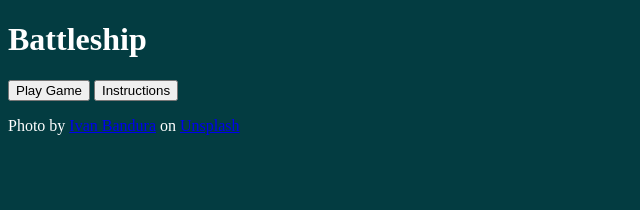
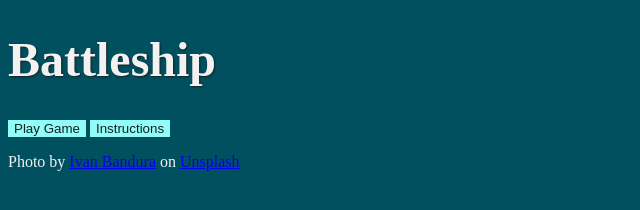
Before and after one commit to Hsoren31/battleship, a website built with webpack: page src/index.html in a window 1280 px wide. Shown: the whole page, without its empty margins (0-640 px from the left). Built offline with nearby package versions, Linux system fonts and the light colour scheme; files whose address does not match are found by name.

Commit message:
Style: Add color & font custom properties

```diff
--- a/src/style.css
+++ b/src/style.css
@@ -1,10 +1,45 @@
+:root {
+  /* font families */
+  --ff-accent: "Oswald", serif;
+  --ff-base: "Quattrocento", serif;
+  /* font weight */
+  --fw-regular: 400;
+  --fw-bold: 600;
+  /* font sizes */
+  --fs-300: 1rem;
+  --fs-500: 1.375rem;
+  --fs-700: 2.25rem;
+  --fs-900: 3rem;
+
+  /* colors */
+  --clr-text: hsl(0, 0%, 95%);
+  --clr-text-shadow: hsl(186, 17%, 11%);
+  --clr-background: hsl(190, 98%, 19%);
+  --clr-button-bg: hsl(178, 95%, 78%);
+  --clr-button-text: hsl(185, 21%, 10%);
+  /* colors game */
+  --clr-board: hsla(0, 0%, 0%, 0.6);
+  --clr-border: hsl(0, 0%, 95%);
+  --clr-hit: hsl(39, 96%, 53%);
+  --clr-hit-shadow: hsl(39, 100%, 47%);
+  --clr-ship-border: hsl(178, 95%, 78%);
+  --clr-ship: hsla(178, 95%, 78%, 0.4);
+}
+
 body {
-  color: white;
-  background-color: rgb(3, 60, 65);
+  color: var(--clr-text);
+  background-color: var(--clr-background);
   background-image: url("../src/images/ocean-wave.jpg");
   background-repeat: no-repeat;
   background-size: cover;
   background-position: center;
+}
+
+h1 {
+  font-size: var(--fs-900);
+  font-family: var(--ff-accent);
+  font-weight: var(--fw-bold);
+  text-shadow: 1px 1px 2px var(--clr-text-shadow);
 }
 
 #game_container {
@@ -13,7 +48,7 @@ body {
 }
 
 .board {
-  background-color: rgba(0, 0, 0, 0.6);
+  background-color: var(--clr-board);
 
   display: grid;
   grid-template-rows: 50px 500px;
@@ -49,7 +84,7 @@ body {
 }
 
 .square {
-  border: 1px solid white;
+  border: 1px solid var(--clr-border);
   display: flex;
   justify-content: center;
   align-items: center;
@@ -57,11 +92,18 @@ body {
 
 .fa-xmark,
 .fa-burst {
-  color: rgb(233, 138, 21);
+  color: var(--clr-hit);
   font-size: 26px;
+  text-shadow: 1px 1px 2px var(--clr-hit-shadow);
 }
 
 .square_ship {
-  border: 2px solid rgb(138, 121, 104);
-  background-color: rgba(167, 153, 139, 0.4);
+  border: 2px solid var(--clr-ship-border);
+  background-color: var(--clr-ship);
 }
+
+button {
+  background-color: var(--clr-button-bg);
+  color: var(--clr-button-text);
+  border: none;
+}
```
